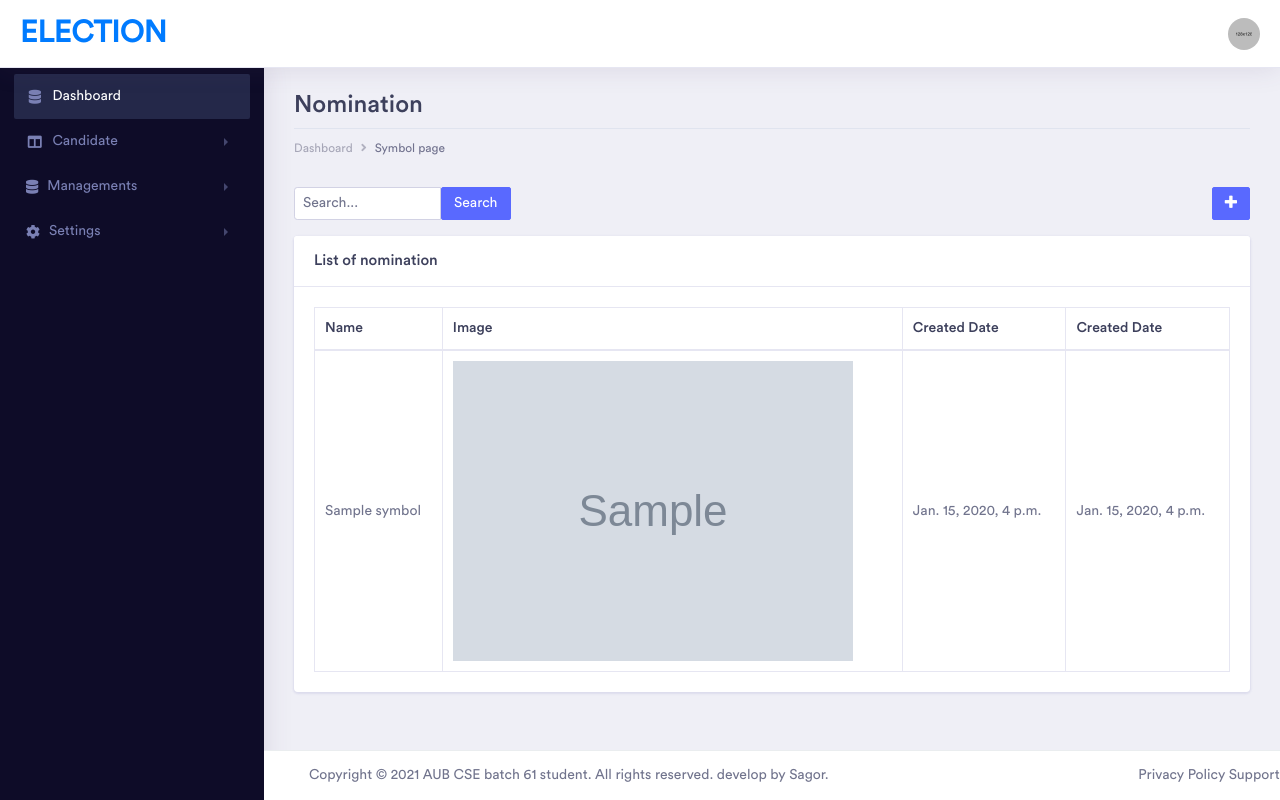
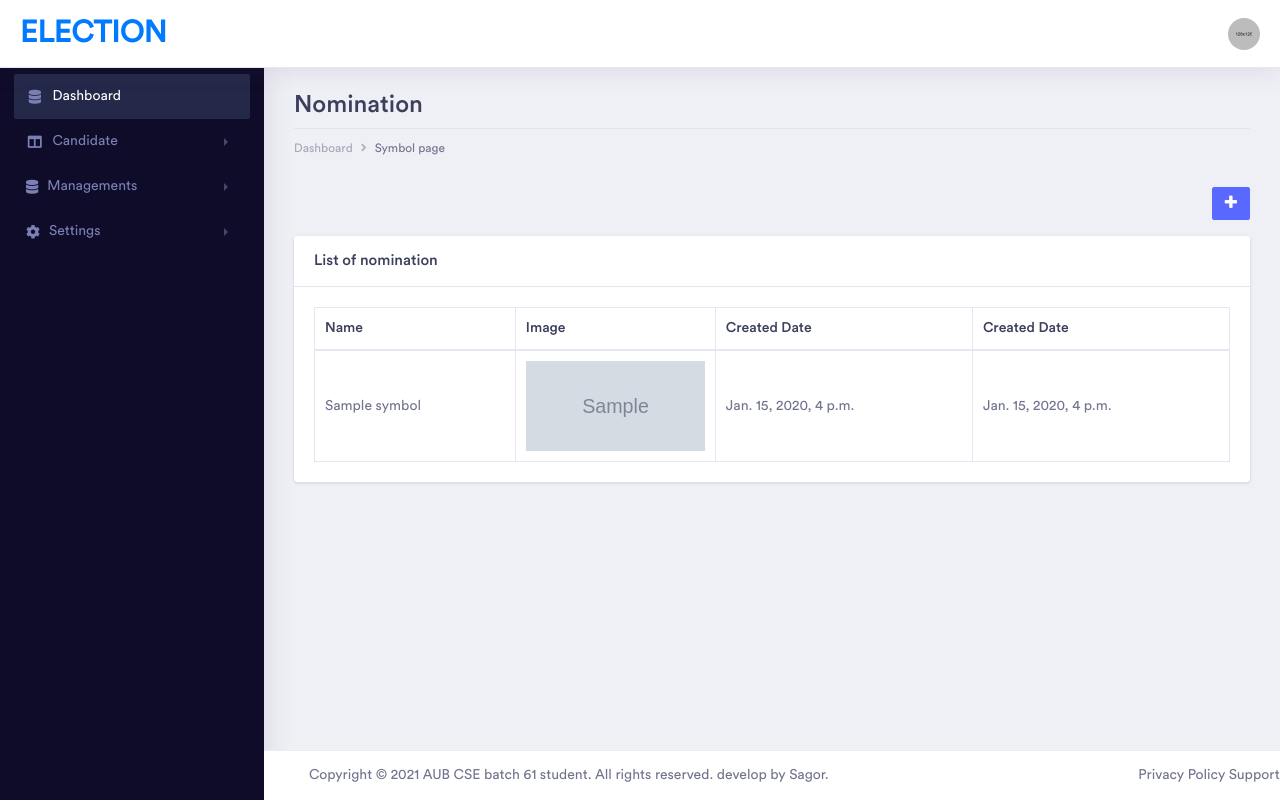
Before and after one commit to mbrsagor/Angular_nasted_views, a Django app: page /symbol/ in a window 1280 px wide. Run offline with Django 3.2, Linux system fonts and the light colour scheme; a user stored in the database is signed in; tables that the repository leaves empty hold one stand-in row (values such as "Sample post"); grey boxes marked "Sample" are stand-in pictures; some libraries are stand-ins or nearby versions; some web fonts are replaced.

Commit message:
Refactor: Symbol page updated

```diff
--- a/app/templates/nomination/apply-nomination.html
+++ b/app/templates/nomination/apply-nomination.html
@@ -67,5 +67,4 @@
         </div>
     </div>
 
-
 {% endblock %}
--- a/app/templates/symbol/symbol.html
+++ b/app/templates/symbol/symbol.html
@@ -1,6 +1,6 @@
 {% extends 'base.html' %}
 
-{% block title %} Add & List of symbol || Service24{% endblock %}
+{% block title %} Add & List of symbol || Election{% endblock %}
 
 
 {% block content %}
@@ -17,14 +17,7 @@
 
         <div class="col-lg-12 mb-3">
             <div class="row">
-                <div class="col-lg-3">
-                    <form method="POST">
-                        <div class="input-group input-group-sm">
-                            <input name="category" placeholder="Search..." type="text" class="form-control"/>
-                            <button id="searchBtn" type="button" class="btn btn-primary btn-flat btn-sm">Search</button>
-                        </div>
-                    </form>
-                </div>
+                <div class="col-lg-3"></div>
                 <div class="col-lg-9 text-right">
                     {% if user.is_superuser %}
                         <button type="button" data-backdrop="static" data-keyboard="false"
@@ -55,7 +48,7 @@
                             {% for obj in symbol %}
                                 <tr>
                                     <td>{{ obj.name }}</td>
-                                    <td><img src="{{ obj.image.url }}" alt="{{ obj.name }}"></td>
+                                    <td class="td_symbol"><img src="{{ obj.image.url }}" alt="{{ obj.name }}"></td>
                                     <td>{{ obj.created_at }}</td>
                                     <td>{{ obj.updated_at }}</td>
                                 </tr>
@@ -86,5 +79,14 @@
         let searchBtn = document.getElementById('searchBtn')
         console.log(searchBtn);
     </script>
+    <style type="text/css">
+        .td_symbol {
+            width: 200px;
+        }
+        .td_symbol img {
+            width: 100%;
+            height: 90px;
+        }
+    </style>
 
 {% endblock %}
```
